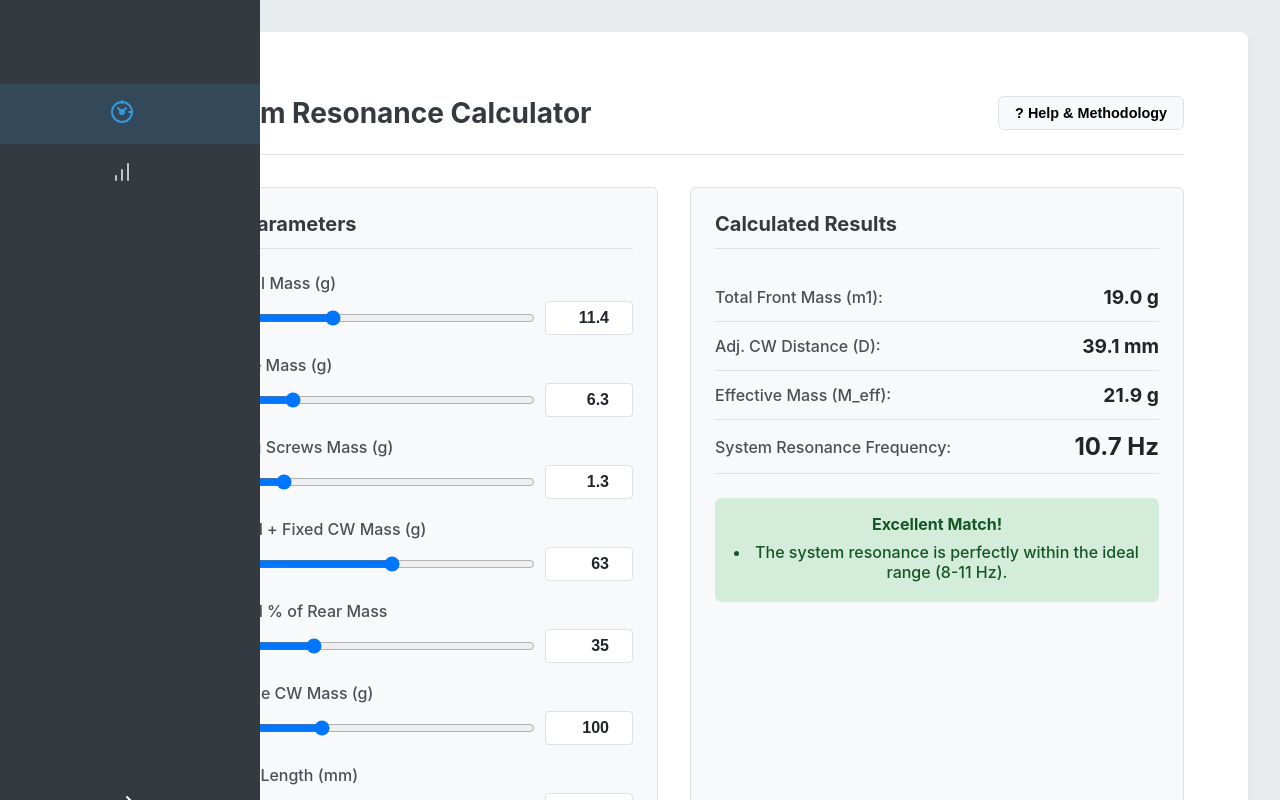
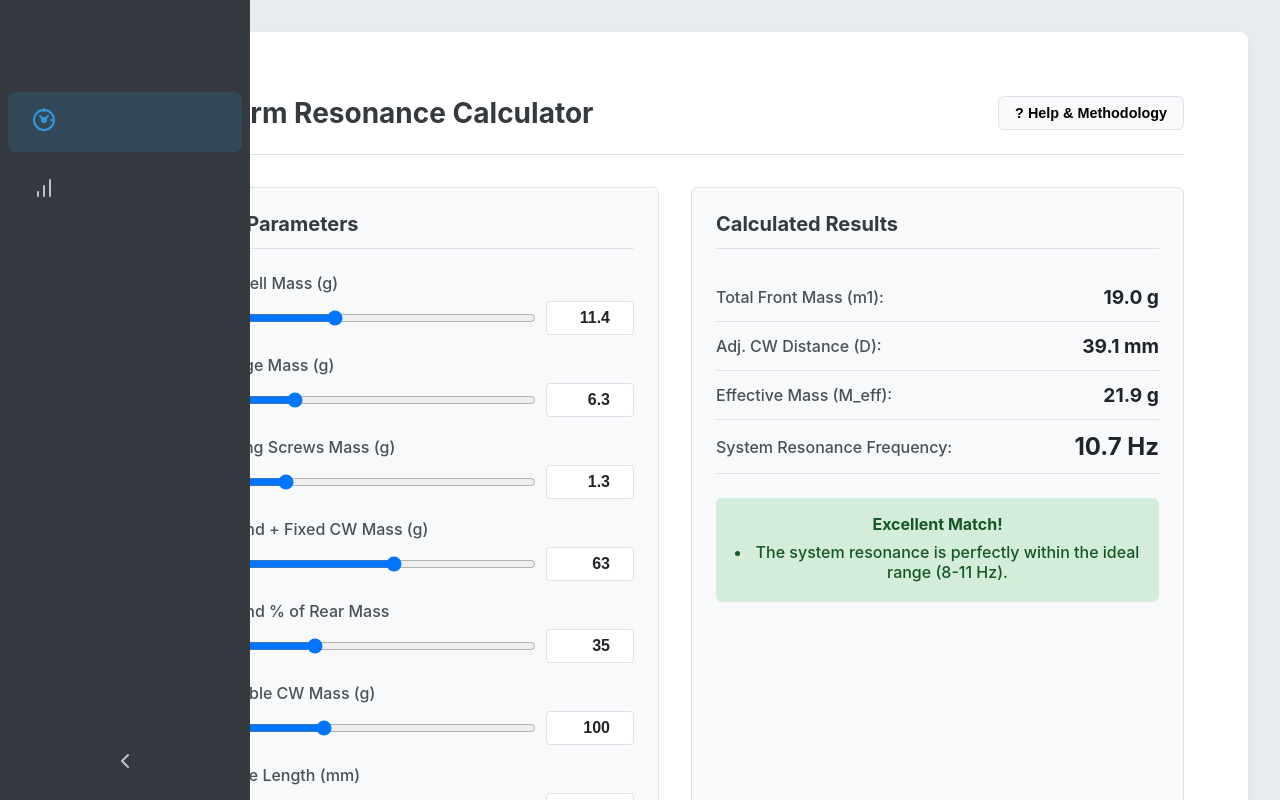
Before and after one commit to Engrove/Turntable, a Vue app: page / in a window 1280 px wide. Shown: the top 800 px of the page. Built offline with nearby package versions, Linux system fonts and the light colour scheme.

Commit message:
Update App.vue

```diff
--- a/src/App.vue
+++ b/src/App.vue
@@ -1,20 +1,38 @@
 <script setup>
-import { ref, watch } from 'vue';
+import { ref, onMounted, onUnmounted } from 'vue';
 import { RouterLink, RouterView, useRouter } from 'vue-router';
 
 const router = useRouter();
-// Sätt menyn till stängd som standard, speciellt viktigt för mobil
+// 'isMenuExpanded' styr nu både desktop-expansion och mobil-synlighet
 const isMenuExpanded = ref(false);
+const isMobile = ref(false);
 
+// Funktion för att växla menyns tillstånd
 const toggleMenu = () => {
   isMenuExpanded.value = !isMenuExpanded.value;
 };
 
-// Stäng menyn automatiskt vid navigering (bra UX på mobil)
-watch(() => router.currentRoute.value, () => {
-  if (isMenuExpanded.value) {
+// Funktion för att stänga menyn (används främst på mobil)
+const closeMenu = () => {
+  isMenuExpanded.value = false;
+};
+
+// Funktioner för att hantera fönsterstorlek och byta till mobilläge
+const checkScreenSize = () => {
+  isMobile.value = window.innerWidth < 768;
+  // Stäng menyn om vi går från desktop till mobil för att undvika konstiga tillstånd
+  if (isMobile.value) {
     isMenuExpanded.value = false;
   }
+};
+
+onMounted(() => {
+  checkScreenSize();
+  window.addEventListener('resize', checkScreenSize);
+});
+
+onUnmounted(() => {
+  window.removeEventListener('resize', checkScreenSize);
 });
 
 const routeIcons = {
@@ -24,14 +42,19 @@ const routeIcons = {
 </script>
 
 <template>
-  <div class="app-layout" :class="{ 'menu-expanded': isMenuExpanded }">
+  <div class="app-layout" :class="{ 'mobile-view': isMobile }">
+    <!-- Mobil-specifika element -->
+    <template v-if="isMobile">
+      <button @click="toggleMenu" class="mobile-menu-trigger">
+        <svg xmlns="http://www.w3.org/2000/svg" width="24" height="24" viewBox="0 0 24 24" fill="none" stroke="currentColor" stroke-width="2" stroke-linecap="round" stroke-linejoin="round"><line x1="3" y1="12" x2="21" y2="12"></line><line x1="3" y1="6" x2="21" y2="6"></line><line x1="3" y1="18" x2="21" y2="18"></line></svg>
+      </button>
+      <div v-if="isMenuExpanded" @click="closeMenu" class="mobile-menu-overlay"></div>
+    </template>
 
-    <!-- NYTT: Overlay för att stänga menyn på mobil -->
-    <div v-if="isMenuExpanded" class="menu-overlay" @click="toggleMenu"></div>
-
-    <aside class="sidebar">
+    <!-- Sidomeny (Sidebar) -->
+    <aside class="sidebar" :class="{ 'is-expanded': isMenuExpanded }">
       <div class="sidebar-header">
-        <h3 v-show="isMenuExpanded">Engrove Toolkit</h3>
+        <h3 v-show="isMenuExpanded || !isMobile">Engrove Toolkit</h3>
       </div>
       <nav class="main-nav">
         <RouterLink
@@ -40,194 +63,136 @@ const routeIcons = {
           :to="route.path"
           class="nav-link"
           :title="isMenuExpanded ? '' : route.meta.title"
+          @click="isMobile && closeMenu()"
         >
           <span class="nav-icon" v-html="routeIcons[route.name]"></span>
           <span class="nav-text">{{ route.meta.title }}</span>
         </RouterLink>
       </nav>
-      <div class="menu-toggle-wrap">
+      <!-- Toggle-knapp för desktop -->
+      <div v-if="!isMobile" class="menu-toggle-wrap">
         <button @click="toggleMenu" class="menu-toggle" title="Toggle Menu">
           <svg xmlns="http://www.w3.org/2000/svg" width="24" height="24" viewBox="0 0 24 24" fill="none" stroke="currentColor" stroke-width="2" stroke-linecap="round" stroke-linejoin="round"><polyline points="15 18 9 12 15 6"></polyline></svg>
         </button>
       </div>
     </aside>
 
+    <!-- Huvudinnehåll -->
     <main class="content-area">
       <RouterView />
     </main>
   </div>
 </template>
 
-<!-- VIKTIGT: Denna stil är global, inte 'scoped', vilket är korrekt för en huvudlayout -->
 <style>
+/* --- Grundläggande CSS-variabler och återställning --- */
 :root {
-  --sidebar-width-expanded: 260px;
-  --sidebar-width-collapsed: 68px; /* Justerad för bättre passform */
-  --header-color: #2c3e50; /* Mörkare färg för bättre kontrast */
-  --accent-color: #3498db; /* En trevligare blå */
+  --sidebar-width-expanded: 250px;
+  --sidebar-width-collapsed: 70px; /* Bredd för ikon-balken */
+  --header-color: #2c3e50; /* Mörkare, mer modern färg */
+  --accent-color: #3498db; /* Ljusare blå accent */
+  --text-light: #ecf0f1;
+  --text-muted: #bdc3c7;
+  --bg-hover: #34495e;
 }
 
-html, body, #app {
-  height: 100%;
+/* --- VIKTIG FIX: Korrekt scroll-beteende --- */
+/* Tar bort de gamla reglerna som låste scrollningen */
+html {
+  scroll-behavior: smooth;
+}
+
+body {
   margin: 0;
-  padding: 0;
+  font-family: sans-serif;
   background-color: #f4f7f9;
 }
 
-.app-layout {
-  display: flex;
-  height: 100vh;
+#app {
+  width: 100%;
 }
 
-/* --- MOBIL-FÖRST STILAR (Off-canvas meny) --- */
-.sidebar {
-  position: fixed;
-  top: 0;
-  left: 0;
-  height: 100%;
-  z-index: 1001; /* Sidomenyn ska vara överst */
-  width: var(--sidebar-width-expanded);
-  background-color: var(--header-color);
-  color: #ecf0f1;
-  display: flex;
-  flex-direction: column;
-  padding: 1rem 0;
-  transform: translateX(-100%); /* Dold som standard */
-  transition: transform 0.3s cubic-bezier(0.4, 0, 0.2, 1);
-  box-shadow: 0 0 15px rgba(0,0,0,0.2);
-}
-
-.app-layout.menu-expanded .sidebar {
-  transform: translateX(0); /* Visas när menyn är expanderad */
+/* --- Huvudlayout --- */
+.app-layout {
+  position: relative;
 }
 
 .content-area {
-  flex-grow: 1;
   padding: 2rem;
-  overflow-y: auto;
-  height: 100vh;
-  box-sizing: border-box;
-  transition: margin-left 0.3s cubic-bezier(0.4, 0, 0.2, 1);
+  transition: margin-left 0.3s ease;
+  /* Skapa utrymme för den kollapsade menyn på desktop */
+  margin-left: var(--sidebar-width-collapsed);
 }
 
-.menu-toggle {
-  position: fixed; /* Knappen är alltid synlig */
-  bottom: 1rem;
-  left: 1rem;
-  z-index: 1002; /* Ovanpå allt annat */
-  background: var(--header-color);
-  color: #fff;
-  border: none;
-  border-radius: 50%;
-  width: 50px;
-  height: 50px;
+/* --- Sidomeny (Sidebar) - Desktop-först --- */
+.sidebar {
+  background-color: var(--header-color);
+  color: var(--text-light);
+  height: 100vh; /* Tar hela höjden */
+  position: fixed; /* Fäster menyn */
+  top: 0;
+  left: 0;
+  z-index: 1000;
+  display: flex;
+  flex-direction: column;
+  width: var(--sidebar-width-collapsed);
+  overflow: hidden;
+  transition: width 0.3s cubic-bezier(0.4, 0, 0.2, 1);
+}
+
+.sidebar.is-expanded {
+  width: var(--sidebar-width-expanded);
+}
+
+.sidebar-header {
+  padding: 0 1.25rem;
+  margin-top: 1rem;
+  margin-bottom: 2rem;
+  font-size: 1.2rem;
+  white-space: nowrap;
+  height: 36px;
   display: flex;
   align-items: center;
   justify-content: center;
-  cursor: pointer;
-  box-shadow: 0 4px 8px rgba(0,0,0,0.2);
-  transition: transform 0.3s ease-in-out;
 }
 
-.app-layout.menu-expanded .menu-toggle {
-  transform: rotate(180deg);
+.sidebar.is-expanded .sidebar-header {
+  justify-content: flex-start;
 }
 
-.menu-overlay {
-  position: fixed;
-  top: 0;
-  left: 0;
-  width: 100%;
-  height: 100%;
-  background-color: rgba(0, 0, 0, 0.5);
-  z-index: 1000;
+.sidebar-header h3 {
+  margin: 0;
+  opacity: 0;
+  transition: opacity 0.3s ease;
 }
 
-/* --- PC/DESKTOP STILAR (min-width: 768px) --- */
-@media (min-width: 768px) {
-  .sidebar {
-    transform: translateX(0); /* Alltid på skärmen */
-    width: var(--sidebar-width-collapsed);
-    transition: width 0.3s cubic-bezier(0.4, 0, 0.2, 1);
-    box-shadow: none;
-  }
-
-  .app-layout.menu-expanded .sidebar {
-    width: var(--sidebar-width-expanded);
-  }
-
-  .content-area {
-    /* Skapa utrymme för den kollapsade menyn */
-    margin-left: var(--sidebar-width-collapsed);
-  }
-
-  .menu-toggle {
-    /* Återställ positionen till inuti sidomenyn */
-    position: relative;
-    bottom: auto;
-    left: auto;
-    width: auto;
-    height: auto;
-    background: none;
-    box-shadow: none;
-    margin: 0 auto; /* Centrera knappen */
-  }
-
-  .menu-toggle-wrap {
-    padding: 0;
-    margin-top: auto; /* Knappen längst ner */
-  }
-
-  .app-layout.menu-expanded .menu-toggle {
-    transform: rotate(0deg); /* Återställ rotation */
-  }
-
-  .app-layout .menu-toggle {
-      transform: rotate(180deg);
-  }
-
-  .menu-overlay {
-    display: none; /* Overlay behövs inte på PC */
-  }
+.sidebar.is-expanded .sidebar-header h3 {
+  opacity: 1;
 }
-
-/* --- Gemensamma stilar för menyns innehåll --- */
-.sidebar-header {
-  padding: 0 1.5rem;
-  margin-bottom: 2rem;
-  font-size: 1.2rem;
-  white-space: nowrap;
-  overflow: hidden;
-  height: 36px;
-  display: flex;
-  align-items: center;
-}
-.sidebar-header h3 { margin: 0; }
 
 .main-nav {
   flex-grow: 1;
-  overflow: hidden;
 }
 
 .nav-link {
   display: flex;
   align-items: center;
-  gap: 1rem;
-  padding: 1rem 1.5rem;
-  color: #bdc3c7;
+  gap: 1.25rem;
+  padding: 1rem;
+  margin: 0.5rem;
+  border-radius: 8px;
+  color: var(--text-muted);
   text-decoration: none;
-  transition: background-color 0.2s ease;
+  transition: background-color 0.2s ease, color 0.2s ease;
   white-space: nowrap;
-  overflow: hidden;
 }
 
-.app-layout:not(.menu-expanded) .nav-link {
-  justify-content: center;
-  padding: 1rem;
+.sidebar.is-expanded .nav-link {
+  padding-left: 1.5rem;
 }
 
 .nav-link:hover {
-  background-color: #34495e;
+  background-color: var(--bg-hover);
   color: #fff;
 }
 
@@ -243,15 +208,104 @@ html, body, #app {
 
 .nav-icon {
   flex-shrink: 0;
+  margin-left: 0.5rem;
+  transition: margin 0.3s ease;
+}
+
+.sidebar.is-expanded .nav-icon {
+  margin-left: 0;
 }
 
 .nav-text {
-  transition: opacity 0.2s cubic-bezier(0.4, 0, 0.2, 1);
+  opacity: 0;
+  transition: opacity 0.2s ease;
+}
+
+.sidebar.is-expanded .nav-text {
   opacity: 1;
 }
 
-.app-layout:not(.menu-expanded) .nav-text {
-  opacity: 0;
-  width: 0;
+.menu-toggle-wrap {
+  display: flex;
+  justify-content: center;
+  padding: 1rem 0;
+}
+
+.sidebar.is-expanded .menu-toggle-wrap {
+  justify-content: flex-end;
+  padding-right: 1rem;
+}
+
+.menu-toggle {
+  background: none;
+  border: none;
+  color: var(--text-muted);
+  cursor: pointer;
+  padding: 0.5rem;
+  border-radius: 50%;
+  transition: background-color 0.2s ease, transform 0.3s ease-in-out;
+}
+
+.menu-toggle:hover {
+  background-color: var(--bg-hover);
+  color: #fff;
+}
+
+.sidebar.is-expanded .menu-toggle {
+  transform: rotate(180deg);
+}
+
+/* --- Mobil-läge (Media Query) --- */
+@media (max-width: 767px) {
+  .content-area {
+    /* Ta bort marginalen på mobil, menyn ligger över */
+    margin-left: 0;
+    padding: 1rem;
+    padding-top: 5rem; /* Utrymme för hamburgermenyn */
+  }
+
+  .sidebar {
+    /* Dölj menyn utanför skärmen som standard */
+    width: var(--sidebar-width-expanded);
+    transform: translateX(-100%);
+    transition: transform 0.3s ease;
+  }
+
+  .sidebar.is-expanded {
+    /* Visa menyn när den är expanderad */
+    transform: translateX(0);
+  }
+
+  .sidebar-header h3 {
+    opacity: 1; /* Texten är alltid synlig i mobilmenyn */
+  }
+
+  .nav-text {
+    opacity: 1; /* Texten är alltid synlig i mobilmenyn */
+  }
+
+  .mobile-menu-trigger {
+    position: fixed;
+    top: 1rem;
+    left: 1rem;
+    z-index: 1001; /* Ovanpå allt utom menyn */
+    background-color: rgba(255, 255, 255, 0.8);
+    backdrop-filter: blur(5px);
+    border: 1px solid var(--border-color);
+    border-radius: 8px;
+    padding: 0.5rem;
+    cursor: pointer;
+    box-shadow: 0 2px 8px rgba(0,0,0,0.1);
+  }
+
+  .mobile-menu-overlay {
+    position: fixed;
+    top: 0;
+    left: 0;
+    width: 100%;
+    height: 100%;
+    background-color: rgba(0, 0, 0, 0.5);
+    z-index: 999; /* Under menyn men över innehållet */
+  }
 }
 </style>
```
